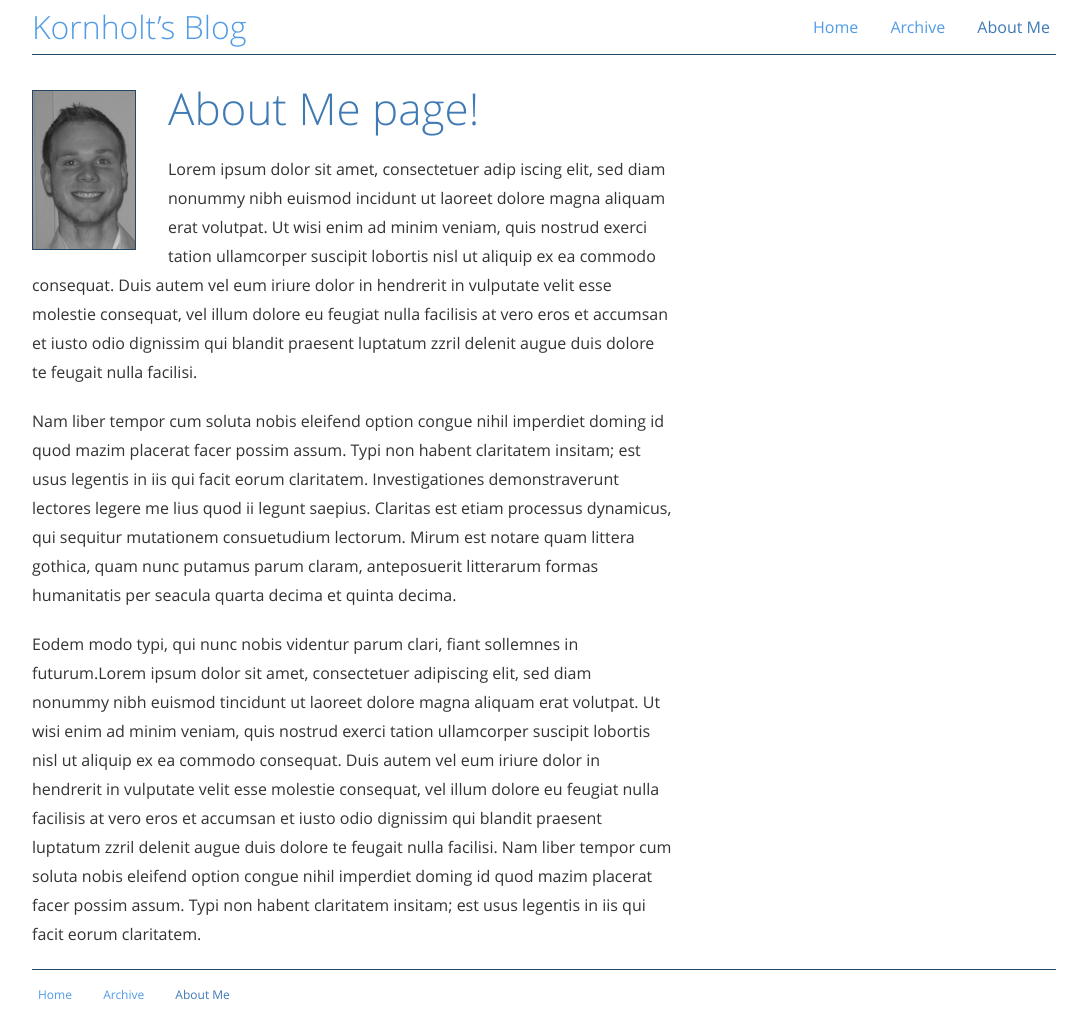
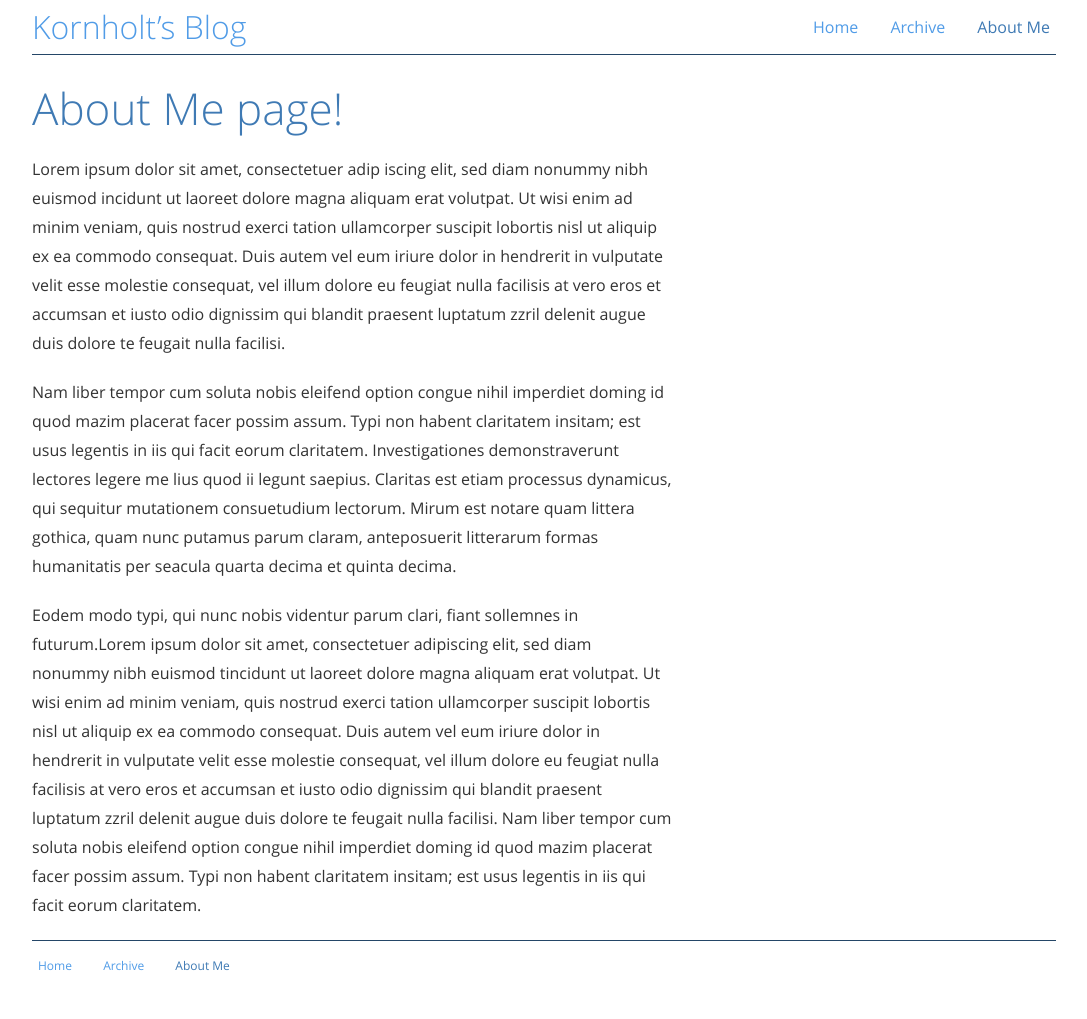
Before and after one commit to jokorn/jokorn.github.io, a Jekyll site: the page built from about.md, in a window 1280 px wide and 1019 px high. Shown: the whole window, without its empty margins (96-1183 px from the left). Built offline with Jekyll 4.4.1, drawn with Linux system fonts in a browser that asks for light colours.

Commit message:
Update about.md
image removed

```diff
--- a/about.md
+++ b/about.md
@@ -5,12 +5,6 @@ description: This is my About Me page
 permalink: /about/
 ---
 
-{::nomarkdown}
- <figure class="img-class profile">
-   <img class="profile" src="/assets/img-dest/grey-profile-320.jpg" alt="Profile picture">
-</figure>
-{:/}
-
 # About Me page!
 Lorem ipsum dolor sit amet, consectetuer adip iscing elit, sed diam nonummy nibh euismod incidunt ut laoreet dolore magna aliquam erat volutpat. Ut wisi enim ad minim veniam, quis nostrud exerci tation ullamcorper suscipit lobortis nisl ut aliquip ex ea commodo consequat. Duis autem vel eum iriure dolor in hendrerit in vulputate velit esse molestie consequat, vel illum dolore eu feugiat nulla facilisis at vero eros et accumsan et iusto odio dignissim qui blandit praesent luptatum zzril delenit augue duis dolore te feugait nulla facilisi.
 
```
